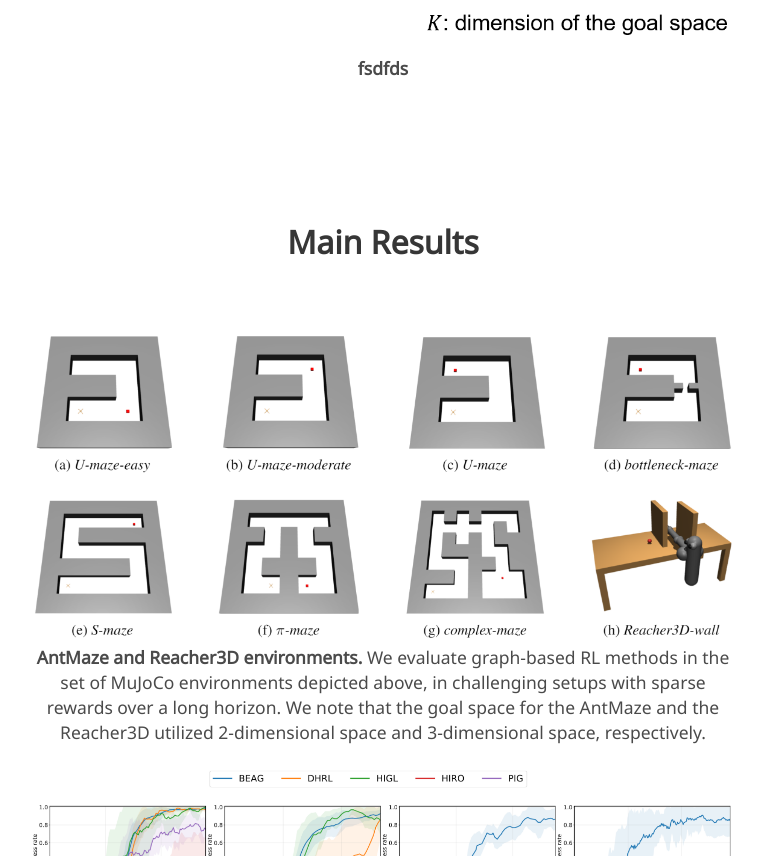
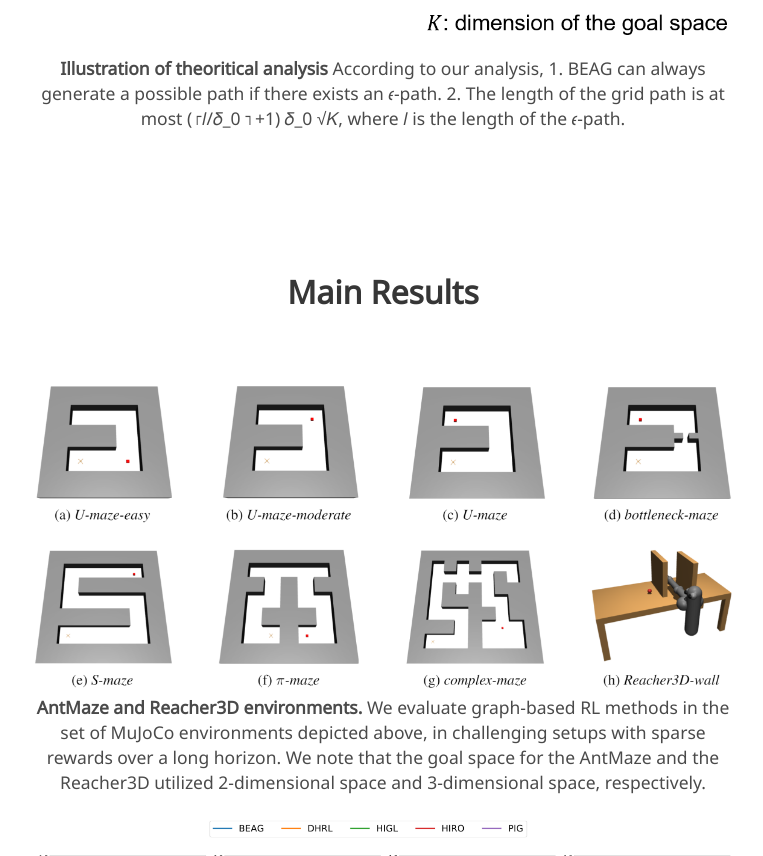
Before and after one commit to YoungsikYoon/BEAG, a plain HTML site: page index.html in a window 1280 px wide. Shown: the part 3107-3963 px from the top of the page, without its empty margins (257-1020 px from the left). Drawn offline with nearby package versions, Linux system fonts and the light colour scheme; a web font is replaced by a local one.

Commit message:
update analysis

```diff
--- a/index.html
+++ b/index.html
@@ -223,7 +223,10 @@
           <div class="hero-body">
             <img src="static/images/analysis.png" alt="MY ALT TEXT"/>
             <h2 class="subtitle has-text-centered">
-              <small><b>fsdfds</b>
+              <small><b>Illustration of theoritical analysis</b>
+                According to our analysis,
+                1.  BEAG can always generate a possible path if there exists an 𝜖-path.
+                2.  The length of the grid path is at most (⌈𝑙/𝛿_0 ⌉+1) 𝛿_0 √𝐾, where 𝑙 is the length of the 𝜖-path.
               </small>
             </h2>
           </div>
```
